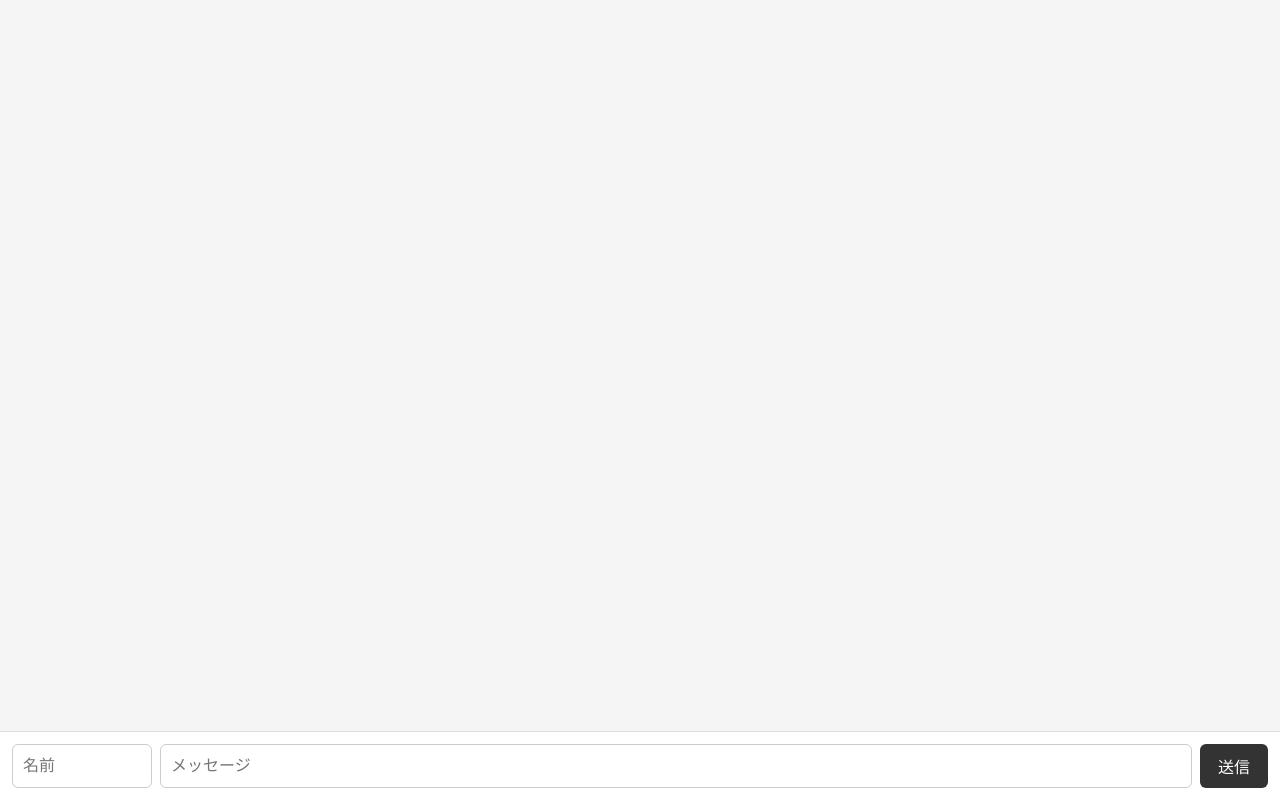
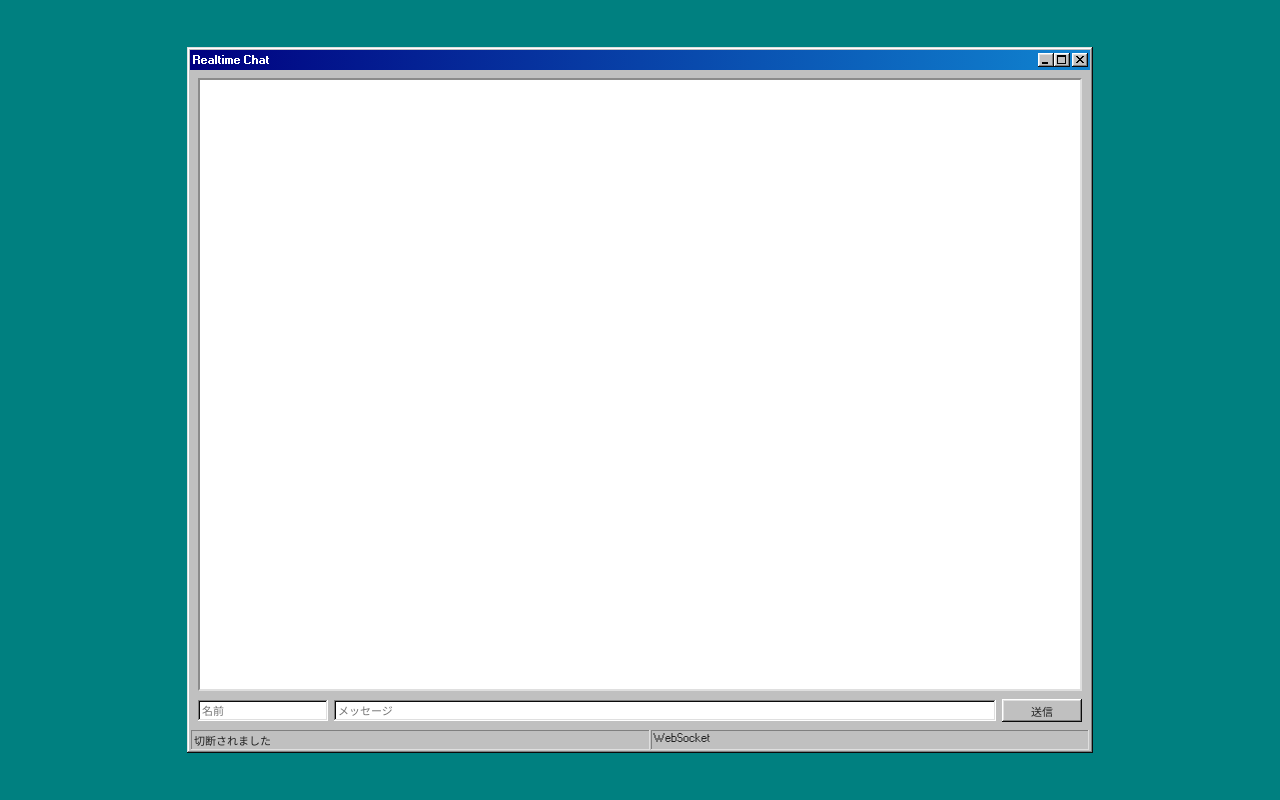
Before and after one commit to rimsky-yamatov/chatapp, a website: page public/index.html in a window 1280 px wide. Drawn offline with nearby package versions, Linux system fonts and the light colour scheme.

Commit message:
update index.html add 98.css

```diff
--- a/public/index.html
+++ b/public/index.html
@@ -3,13 +3,11 @@
 <head>
     <meta charset="UTF-8">
     <meta name="viewport" content="width=device-width, initial-scale=1.0">
-    <title>WebSocket Chat</title>
+    <title>Chat</title>
+    <link rel="stylesheet" href="https://unpkg.com/98.css@0.1.20/dist/98.css">
     <style>
-        * {
-            box-sizing: border-box;
-        }
-
-        html, body {
+        html,
+        body {
             width: 100%;
             height: 100%;
             margin: 0;
@@ -17,108 +15,212 @@
 
         body {
             display: flex;
+            align-items: center;
+            justify-content: center;
+            background: teal;
+            overflow: hidden;
+        }
+
+        .window {
+            width: min(900px, 95vw);
+            height: min(700px, 92vh);
+            display: flex;
             flex-direction: column;
-            font-family: sans-serif;
-            background: #f5f5f5;
+        }
+
+        .title-bar {
+            flex-shrink: 0;
+        }
+
+        .window-body {
+            flex: 1;
+            min-height: 0;
+            display: flex;
+            flex-direction: column;
+            gap: 8px;
         }
 
         #messages {
             flex: 1;
+            min-height: 0;
             overflow-y: auto;
-            padding: 20px;
+            background: white;
+            border: 2px inset #dfdfdf;
+            padding: 8px;
         }
 
         .message {
-            margin-bottom: 12px;
-            padding: 10px 14px;
-            background: white;
-            border-radius: 8px;
-            box-shadow: 0 1px 3px rgba(0, 0, 0, 0.1);
+            margin-bottom: 10px;
         }
 
-        .name {
-            font-weight: bold;
-            margin-bottom: 4px;
+        .message-header {
+            display: flex;
+            gap: 8px;
+            align-items: center;
         }
 
-        .text {
-            word-break: break-word;
+        .message-name {
+            font-weight: bold;
+        }
+
+        .message-time {
+            color: #666;
+            font-size: 11px;
+        }
+
+        .message-text {
+            margin-top: 3px;
+            white-space: pre-wrap;
+            overflow-wrap: anywhere;
         }
 
         #form {
             display: flex;
-            gap: 8px;
-            padding: 12px;
-            background: white;
-            border-top: 1px solid #ddd;
+            align-items: center;
+            gap: 6px;
+            flex-shrink: 0;
         }
 
         #name {
-            width: 140px;
+            width: 130px;
         }
 
         #message {
             flex: 1;
         }
 
-        input {
-            padding: 10px;
-            border: 1px solid #ccc;
-            border-radius: 6px;
-            font-size: 16px;
+        #send {
+            min-width: 80px;
         }
 
-        button {
-            padding: 10px 18px;
-            border: none;
-            border-radius: 6px;
-            background: #333;
-            color: white;
-            font-size: 16px;
-            cursor: pointer;
+        .status-bar {
+            flex-shrink: 0;
         }
 
-        button:hover {
-            background: #555;
+        .status-bar-field {
+            margin: 0;
         }
     </style>
 </head>
 <body>
-    <div id="messages"></div>
+    <div class="window">
+        <div class="title-bar">
+            <div class="title-bar-text">Realtime Chat</div>
+            <div class="title-bar-controls">
+                <button aria-label="Minimize"></button>
+                <button aria-label="Maximize"></button>
+                <button aria-label="Close"></button>
+            </div>
+        </div>
 
-    <form id="form">
-        <input id="name" type="text" placeholder="名前" maxlength="30" required>
-        <input id="message" type="text" placeholder="メッセージ" maxlength="500" required>
-        <button type="submit">送信</button>
-    </form>
+        <div class="window-body">
+            <div id="messages"></div>
+
+            <form id="form">
+                <input
+                    id="name"
+                    type="text"
+                    maxlength="30"
+                    placeholder="名前"
+                    required
+                >
+
+                <input
+                    id="message"
+                    type="text"
+                    maxlength="500"
+                    placeholder="メッセージ"
+                    required
+                >
+
+                <button id="send" type="submit">送信</button>
+            </form>
+        </div>
+
+        <div class="status-bar">
+            <p class="status-bar-field" id="status">接続中...</p>
+            <p class="status-bar-field">WebSocket</p>
+        </div>
+    </div>
 
     <script>
-        const ws = new WebSocket(`ws://${location.host}`)
-
+        const messages = document.getElementById("messages")
         const form = document.getElementById("form")
         const nameInput = document.getElementById("name")
         const messageInput = document.getElementById("message")
-        const messages = document.getElementById("messages")
+        const status = document.getElementById("status")
+
+        const ws = new WebSocket(`ws://${location.host}`)
+
+        function addMessage(data) {
+            const container = document.createElement("div")
+            container.className = "message"
+
+            const header = document.createElement("div")
+            header.className = "message-header"
+
+            const name = document.createElement("span")
+            name.className = "message-name"
+            name.textContent = data.name
+
+            const time = document.createElement("span")
+            time.className = "message-time"
+
+            const date = new Date(data.created_at)
+
+            time.textContent = date.toLocaleTimeString("ja-JP", {
+                hour: "2-digit",
+                minute: "2-digit",
+                second: "2-digit"
+            })
+
+            const text = document.createElement("div")
+            text.className = "message-text"
+            text.textContent = data.message
+
+            header.appendChild(name)
+            header.appendChild(time)
+
+            container.appendChild(header)
+            container.appendChild(text)
+
+            messages.appendChild(container)
+            messages.scrollTop = messages.scrollHeight
+        }
+
+        ws.addEventListener("open", () => {
+            status.textContent = "接続済み"
+        })
+
+        ws.addEventListener("close", () => {
+            status.textContent = "切断されました"
+        })
+
+        ws.addEventListener("error", () => {
+            status.textContent = "接続エラー"
+        })
 
         ws.addEventListener("message", event => {
             const data = JSON.parse(event.data)
 
-            const container = document.createElement("div")
-            container.className = "message"
+            if (data.type === "history") {
+                messages.replaceChildren()
 
-            const name = document.createElement("div")
-            name.className = "name"
-            name.textContent = data.name
+                for (const message of data.messages) {
+                    addMessage(message)
+                }
 
-            const text = document.createElement("div")
-            text.className = "text"
-            text.textContent = data.message
+                return
+            }
 
-            container.appendChild(name)
-            container.appendChild(text)
+            if (data.type === "message") {
+                addMessage(data.message)
+                return
+            }
 
-            messages.appendChild(container)
-            messages.scrollTop = messages.scrollHeight
+            if (data.type === "clear") {
+                messages.replaceChildren()
+            }
         })
 
         form.addEventListener("submit", event => {
@@ -128,6 +230,10 @@
             const message = messageInput.value.trim()
 
             if (!name || !message) {
+                return
+            }
+
+            if (ws.readyState !== WebSocket.OPEN) {
                 return
             }
 
```
